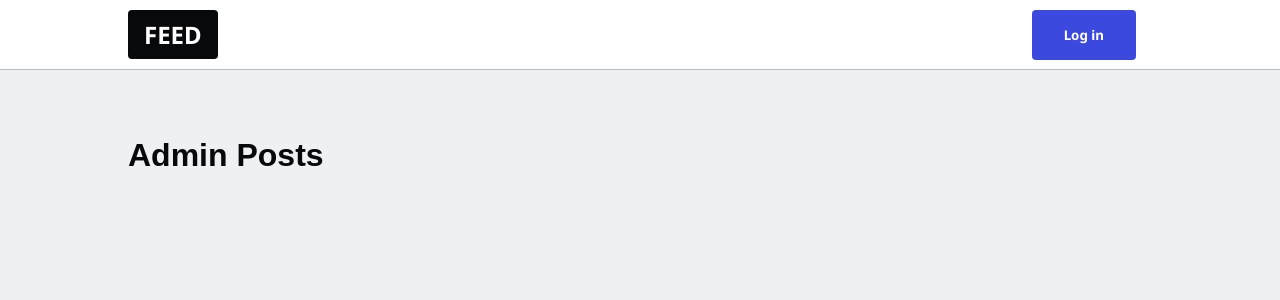
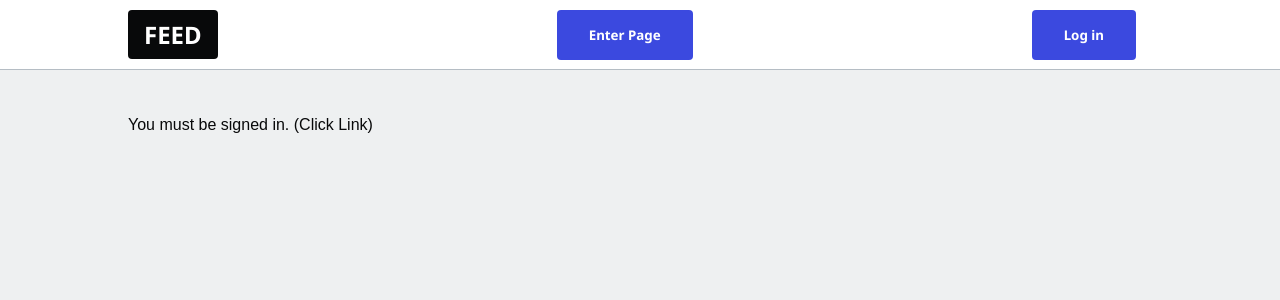
Before and after one commit to SKY3E/NRF-Blog-Website, a Next.js app: page /admin in a window 1280 px wide. Shown: the top 300 px of the page. Built offline with nearby package versions, Linux system fonts and the light colour scheme; no server answers; a web font is replaced by a local one.

Commit message:
AuthCheck Admin Edits - 3/20/23

```diff
--- /dev/null
+++ b/components/AuthCheck.js
@@ -0,0 +1,10 @@
+import Link from 'next/link';
+import { useContext } from 'react';
+import { UserContext } from '../lib/context';
+
+// Component's children only shown to logged-in users
+export default function AuthCheck(props) {
+  const { username } = useContext(UserContext);
+
+  return username ? props.children : props.fallback || <Link href="/enter">You must be signed in. (Click Link)</Link>;
+}
--- a/components/Navbar.js
+++ b/components/Navbar.js
@@ -14,7 +14,12 @@
                         <button className="btn-logo">FEED</button>
                     </Link>
                 </li>
-
+                {/* sign out button */}
+                <li>
+                    <Link href="/enter" legacyBehavior>
+                        <button className="btn-blue">Enter Page</button>
+                    </Link>
+                </li>
                 {/* user is signed in and has username */}
                 {username && (
                     <>
--- a/pages/[username]/[slug].js
+++ b/pages/[username]/[slug].js
@@ -15,9 +15,9 @@
 
   if (userDoc) {
     const postRefQuery = query(collection(firestore, 'posts'), where('slug', '==', slug));
-    const querySnapshot = await getDocs(postRefQuery);
-    if (!querySnapshot.empty) {
-      const postRef = querySnapshot.docs[0].ref;
+    const postRefQuerySnapshot = await getDocs(postRefQuery);
+    if (!postRefQuerySnapshot.empty) {
+      const postRef = postRefQuerySnapshot.docs[0].ref;
       post = postToJSON(await getDoc(postRef));
       path = postRef.path;
     } else {
--- a/pages/admin/index.js
+++ b/pages/admin/index.js
@@ -1,7 +1,11 @@
+import AuthCheck from "../../components/AuthCheck"
+
 export default function AdminPostsPage({ }) {
-    return (
-        <main>
-            <h1>Admin Posts</h1>
-        </main>
-    )
+  return (
+    <main>
+      <AuthCheck>
+        <h1>Admin Posts</h1>
+      </AuthCheck>
+    </main>
+  )
 }
--- a/pages/index.js
+++ b/pages/index.js
@@ -4,7 +4,7 @@
 import { useState } from 'react';
 import { query, getDocs, collection, limit, where, orderBy, startAfter } from 'firebase/firestore';
 
-const LIMIT = 1;
+const LIMIT = 5;
 
 export async function getServerSideProps(context) {
   const postsQuery = query(
```
